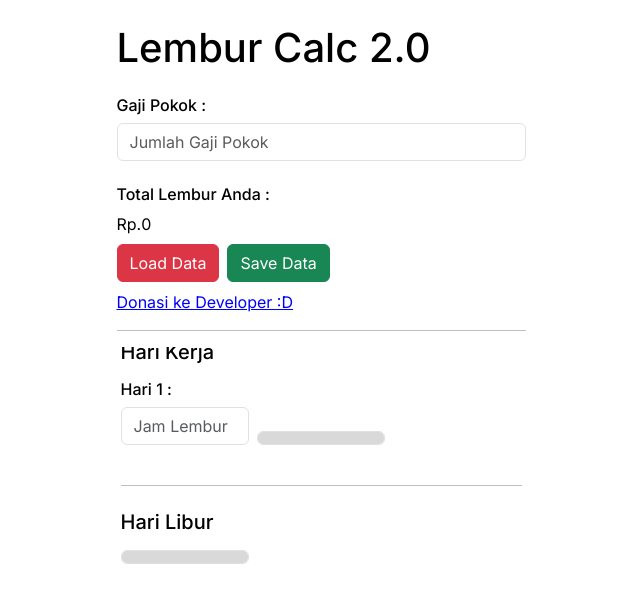
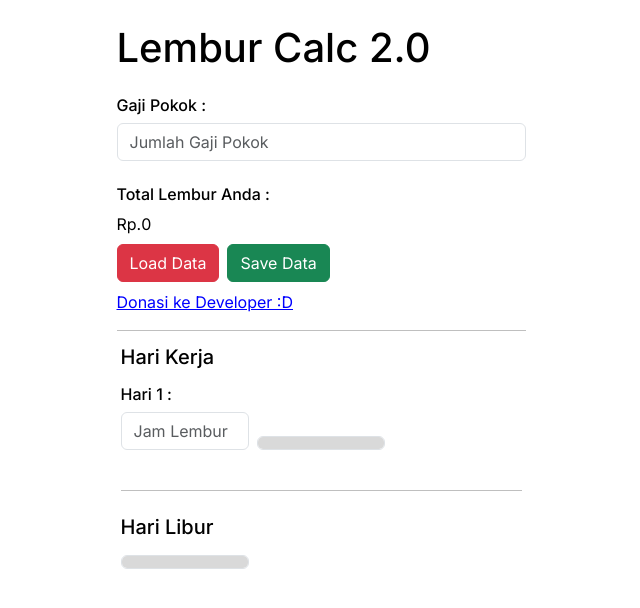
Before and after one commit to hazelflith/lembur-v2, a Next.js app: page / in a window 1280 px wide. Shown: the top 608 px of the page, without its empty margins (319-959 px from the left). Built offline with nearby package versions, Linux system fonts and the light colour scheme.

Commit message:
padding fix

```diff
--- a/src/app/globals.scss
+++ b/src/app/globals.scss
@@ -88,7 +88,7 @@ a {
   top: 0;
 }
 .scroll{
-  padding-top: 340px;
+  padding-top: 345px;
 }
 
 .navbar{
```
